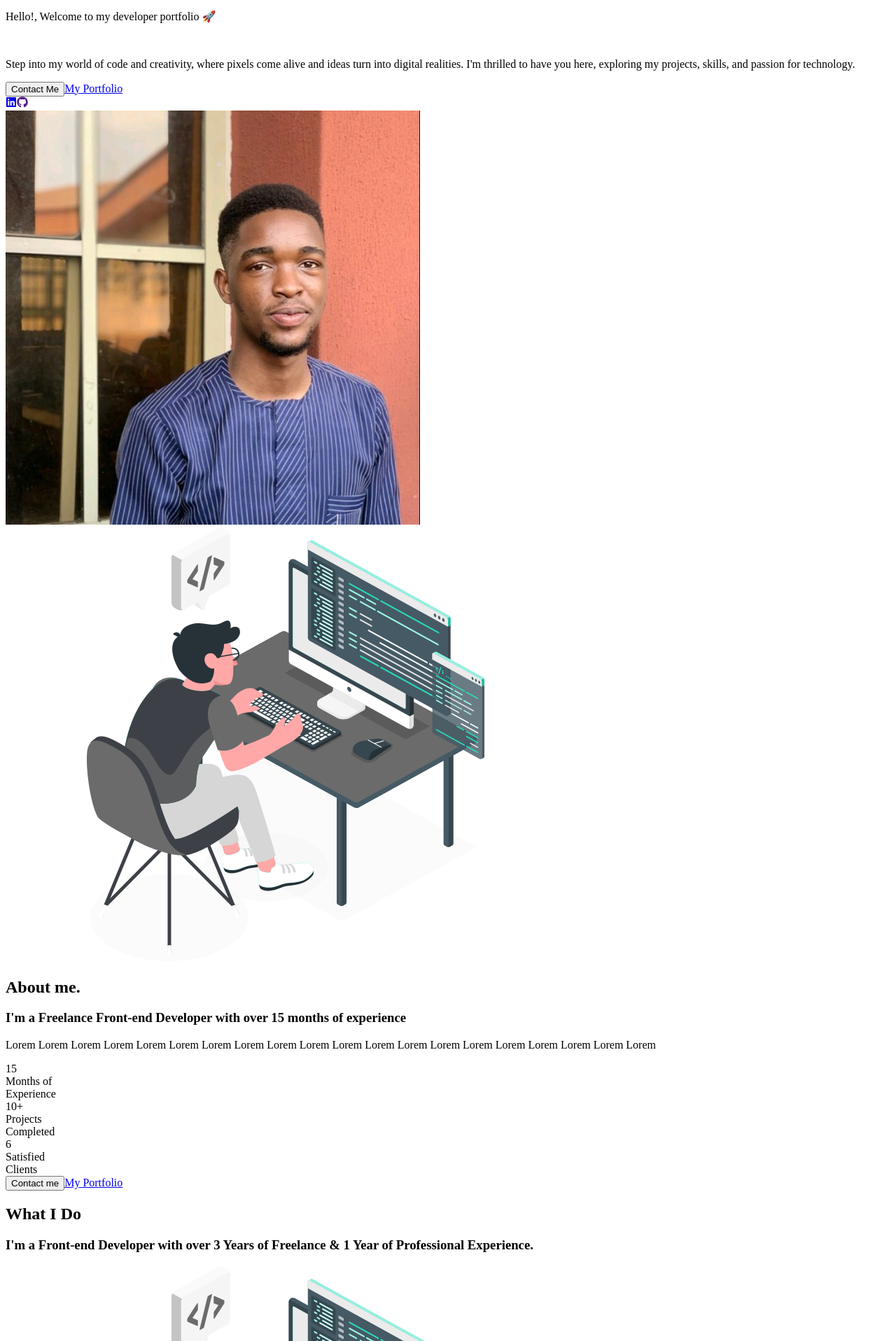
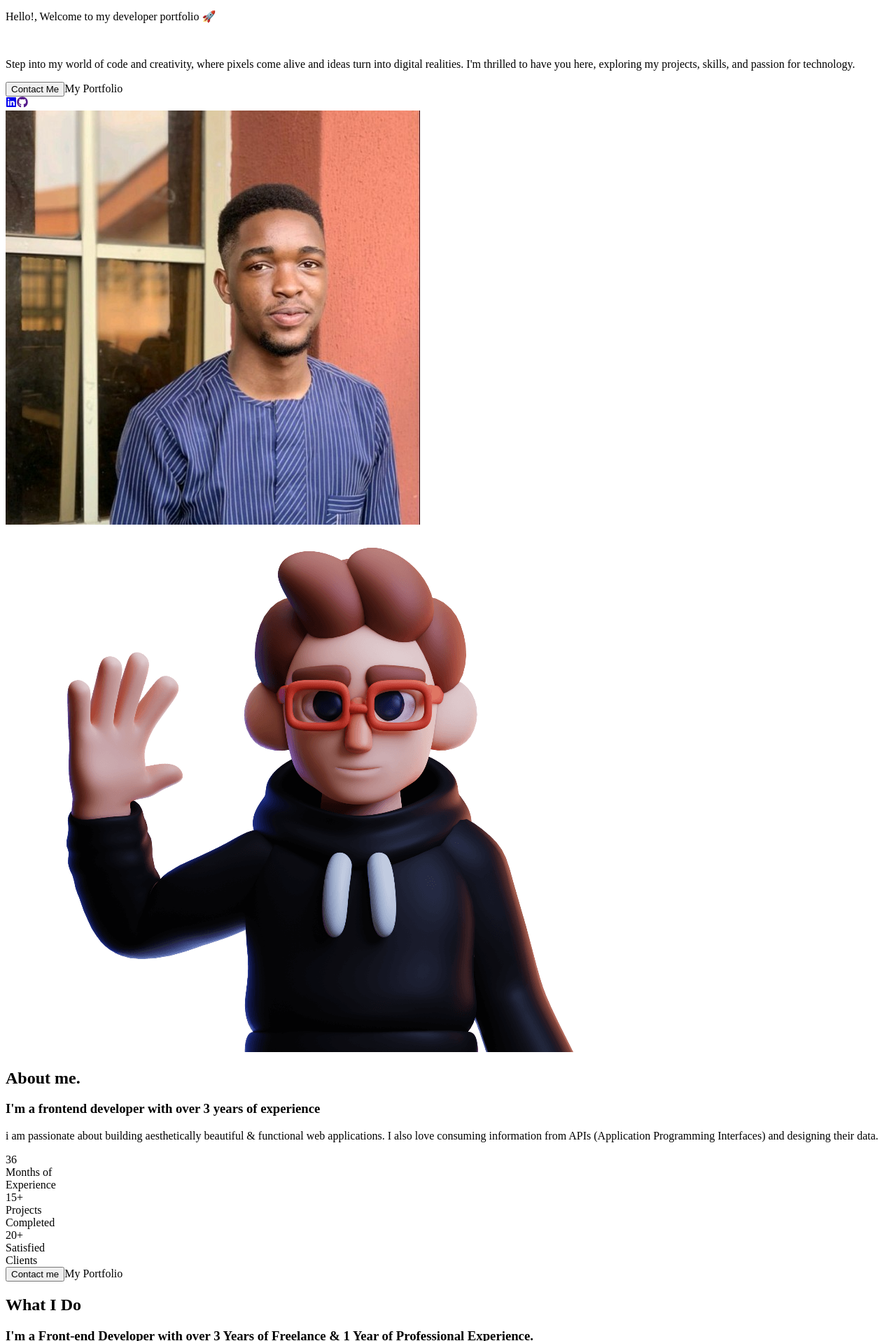
Before and after one commit to Andreyhuey/portfolio, a Next.js app: page / in a window 1280 px wide. Shown: the part 203-2120 px from the top of the page at 70% size. Built offline with nearby package versions, Linux system fonts and the light colour scheme; a web font is replaced by a local one.

Commit message:
banner modified about completed

```diff
--- a/src/components/About.jsx
+++ b/src/components/About.jsx
@@ -8,9 +8,11 @@ import CountUp from "react-countup";
 // import { useInView } from "react-intersection-observer";
 // motion
 import { motion } from "framer-motion";
-import ab from "../assets/dev.png";
+import ab from "../assets/wave.png";
 // variant
 import { fadeIn } from "../variants.js";
+
+import { Link } from "react-scroll";
 
 export default function About() {
   // const [ref, inView] = useInView({ threshold: 0.5 });
@@ -40,18 +42,19 @@ export default function About() {
             >
               <h2 className="h2 text-accent">About me.</h2>
               <h3 className="h3 mb-4">
-                I&apos;m a Freelance Front-end Developer with over 15 months of
-                experience
+                I&apos;m a frontend developer with over 3 years of experience
               </h3>
               <p className="mb-6">
-                Lorem Lorem Lorem Lorem Lorem Lorem Lorem Lorem Lorem Lorem
-                Lorem Lorem Lorem Lorem Lorem Lorem Lorem Lorem Lorem Lorem
+                i am passionate about building aesthetically beautiful &
+                functional web applications. I also love consuming information
+                from APIs (Application Programming Interfaces) and designing
+                their data.
               </p>
               {/* stats */}
               <div className="flex gap-x-6 lg:gap-x-10 mb-12 justify-between md:justify-start lg:justify-start">
                 <div>
                   <div className="text-[40px] font-tertiary text-gradient">
-                    <CountUp start={0} end={15} duration={3} />
+                    <CountUp start={0} end={36} duration={3} />
                   </div>
                   <div className="font-primary text-sm tracking-[2px]">
                     Months of <br />
@@ -60,7 +63,7 @@ export default function About() {
                 </div>
                 <div>
                   <div className="text-[40px] font-tertiary text-gradient">
-                    <CountUp start={0} end={10} duration={3} />
+                    <CountUp start={0} end={15} duration={3} />
 
                     {"+"}
                   </div>
@@ -72,7 +75,9 @@ export default function About() {
                 </div>
                 <div>
                   <div className="text-[40px] font-tertiary text-gradient">
-                    <CountUp start={0} end={6} duration={3} />
+                    <CountUp start={0} end={20} duration={3} />
+
+                    {"+"}
                   </div>
                   <div className="font-primary text-sm tracking-[2px]">
                     Satisfied <br />
@@ -81,10 +86,15 @@ export default function About() {
                 </div>
               </div>
               <div className="flex gap-x-8 items-center justify-center md:justify-start">
-                <button className="btn btn-lg">Contact me</button>
-                <a href="#" className="text-gradient btn-link">
+                <Link to="contact" smooth={true} spy={true} offset={-200}>
+                  <button className="btn btn-lg">Contact me</button>
+                </Link>
+                <Link
+                  to="work"
+                  className="text-gradient btn-link cursor-pointer"
+                >
                   My Portfolio
-                </a>
+                </Link>
               </div>
             </motion.div>
           </div>
--- a/src/components/Banner.jsx
+++ b/src/components/Banner.jsx
@@ -8,6 +8,7 @@ import { motion } from "framer-motion";
 // variants
 import { fadeIn } from "../variants.js";
 import Image from "next/image";
+import { Link } from "react-scroll";
 
 export default function Banner() {
   return (
@@ -49,7 +50,7 @@ export default function Banner() {
                 repeat={Infinity}
               />
             </motion.div>
-            <motion.p
+            <motion.div
               variants={fadeIn("up", 0.5)}
               initial="hidden"
               whileInView={"show"}
@@ -66,7 +67,7 @@ export default function Banner() {
                 have you here, exploring my projects, skills, and passion for
                 technology.
               </p>
-            </motion.p>
+            </motion.div>
             <motion.div
               variants={fadeIn("up", 0.6)}
               initial="hidden"
@@ -74,10 +75,18 @@ export default function Banner() {
               viewport={{ once: false, amount: 0.7 }}
               className="flex max-w-max gap-x-6 items-center mb-12 mx-auto lg:mx-0"
             >
-              <button className="btn btn-lg">Contact Me</button>
-              <a href="#" className="text-gradient btn-link">
+              <Link to="contact" smooth={true} spy={true} offset={-200}>
+                <button className="btn btn-lg">Contact Me</button>
+              </Link>
+              <Link
+                to="work"
+                smooth={true}
+                spy={true}
+                offset={-200}
+                className="text-gradient btn-link cursor-pointer"
+              >
                 My Portfolio
-              </a>
+              </Link>
             </motion.div>
             {/* socials */}
             <motion.div
```
